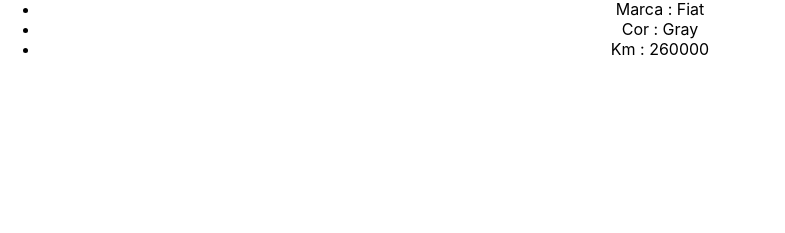
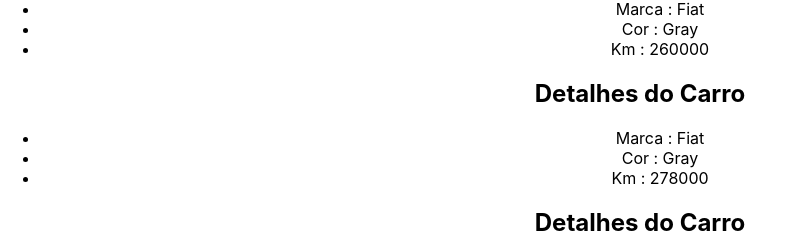
Before and after one commit to arthurguilherme92/studyingReact, a React (Create React App) app in the folder Section_3_Avançando_em_React/section_3/: page / in a window 1280 px wide. Shown: the part 567-800 px from the top of the page, without its empty margins (0-785 px from the left). Built offline with nearby package versions, Linux system fonts and the light colour scheme.

Commit message:
Renderização em Loop

```diff
--- a/Section_3_Avançando_em_React/section_3/src/App.js
+++ b/Section_3_Avançando_em_React/section_3/src/App.js
@@ -8,6 +8,12 @@ import CarDetails from './components/CarDetails';
 function App() {
   const [userName] = useState("Arthur Guilherme")
 
+  const cars = [
+    {id: 1, brand: "Fiat", color: "Gray", km: 278000, newCar: false},
+    {id: 2, brand: "Ford", color: "Ice", km: 0, newCar: true},
+    {id: 3, brand: "Vokswagem", color: "Blue", km: 128000, newCar: false}
+  ];
+
   return (
     <div className="App">
       <RenderizacaoCondicional />
@@ -16,6 +22,13 @@ function App() {
       <CarDetails brand="Volkswagem" color="Blue" km={200000} newCar={false}/>
       <CarDetails brand="Ford" color="Red" km={0} newCar={true}/>
       <CarDetails brand="Fiat" color="Gray" km={260000} newCar={false}/>
+      {cars.map((car) => (
+        <CarDetails
+          brand={car.brand}
+          color={car.color}
+          km={car.km}
+          newCar={car.newCar}/>
+      ))}
     </div>
   );
 }
```
